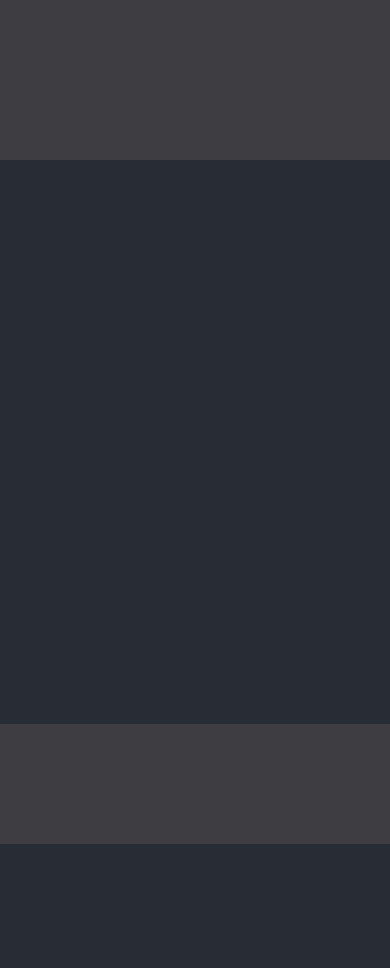
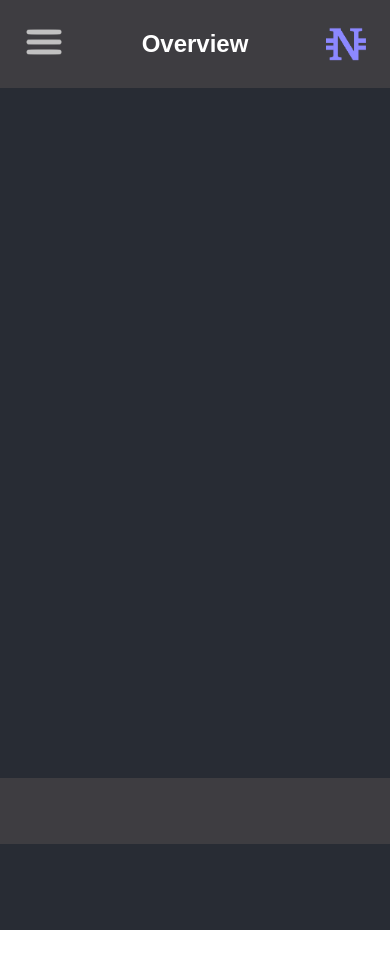
Before and after one commit to navp4l/open-carbon-ether-sys, a plain HTML site: page front-end/stats.html in a window 390 px wide. After the commit the page ends 930 px from the top, so only its background shows below. Drawn offline with Linux system fonts and the light colour scheme.

Commit message:
fixed sizing problem, now optiumised for iPhone 6 plus

```diff
--- a/front-end/stats.html
+++ b/front-end/stats.html
@@ -7,13 +7,15 @@
   </head>
   <body>
     <nav>
-      <div class="hamburger"></div>
-
+      <div class="hamburger">
+        <img src="assets/hamburger.png" alt="">
+      </div>
       <div class="title">
-
+        <h2>Overview</h2>
       </div>
 
     <div class="logo">  </div>
+
     </nav>
     <div class="container">
       <div class="selection">
--- a/front-end/styles.css
+++ b/front-end/styles.css
@@ -8,22 +8,30 @@ body{
 }
 
 nav{
-  height: 160px;
+  height: 88px;
   width:100vw;
   position: fixed;
   top: 0;
   display: flex;
-  justify-content: flex-end;
+  justify-content:space-between;
+  align-items: center;
   background-color: #3E3D41;
 }
+nav img{
+  padding: 24px;
+  height: 40px;width: 40px;
+  object-fit: contain;
+}
   .logo{
-    padding: 40px;
-    height: 80px;width: 80px;
-    background-image: src("assets/N-coin-purple.png");
+    margin: 24px;
+    height: 40px;width: 40px;
+    background-image: url("assets/N-coin-purple.png");
+    background-size: contain;
   }
 
+
 footer{
-  height: 120px;
+  height: 66px;
   width:100vw;
   position: fixed;
   bottom: 0;
@@ -32,9 +40,9 @@ footer{
   background-color: #3E3D41;
 }
   .icon{
-    height: 96px;
-    height: 96px;
-    padding: 12px;
+    height: 30px;
+    height: 30px;
+    padding: 18px;
   }
 
 
@@ -42,6 +50,6 @@ footer{
 
 .container{
   min-height: 100vh;
-  margin-top: 160px;
+  margin-top: 86px;
   background-color: #282C34;
 }
```
Also changed, not shown: front-end/assets/hamburger.png (added), 1 other file.
